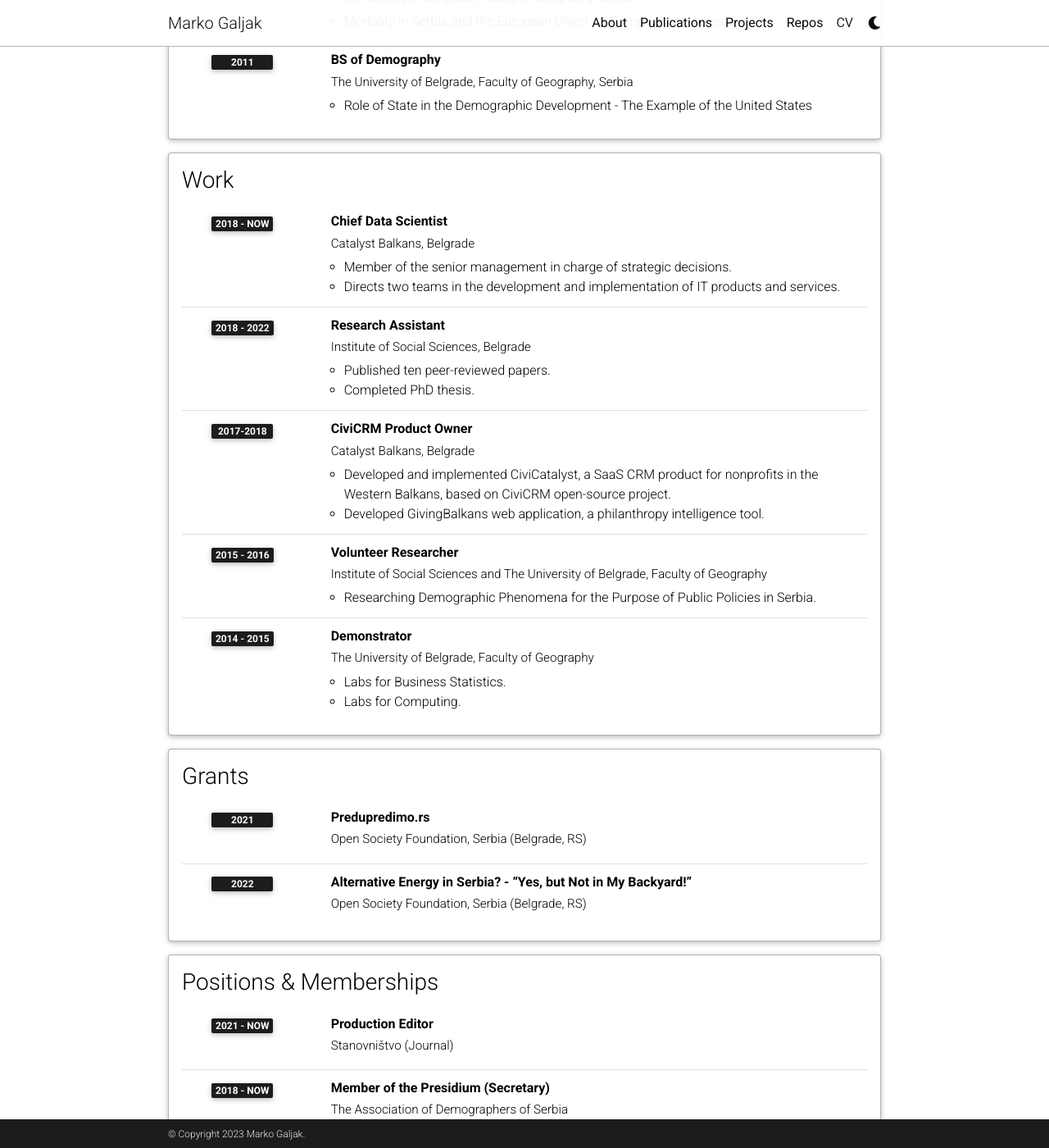
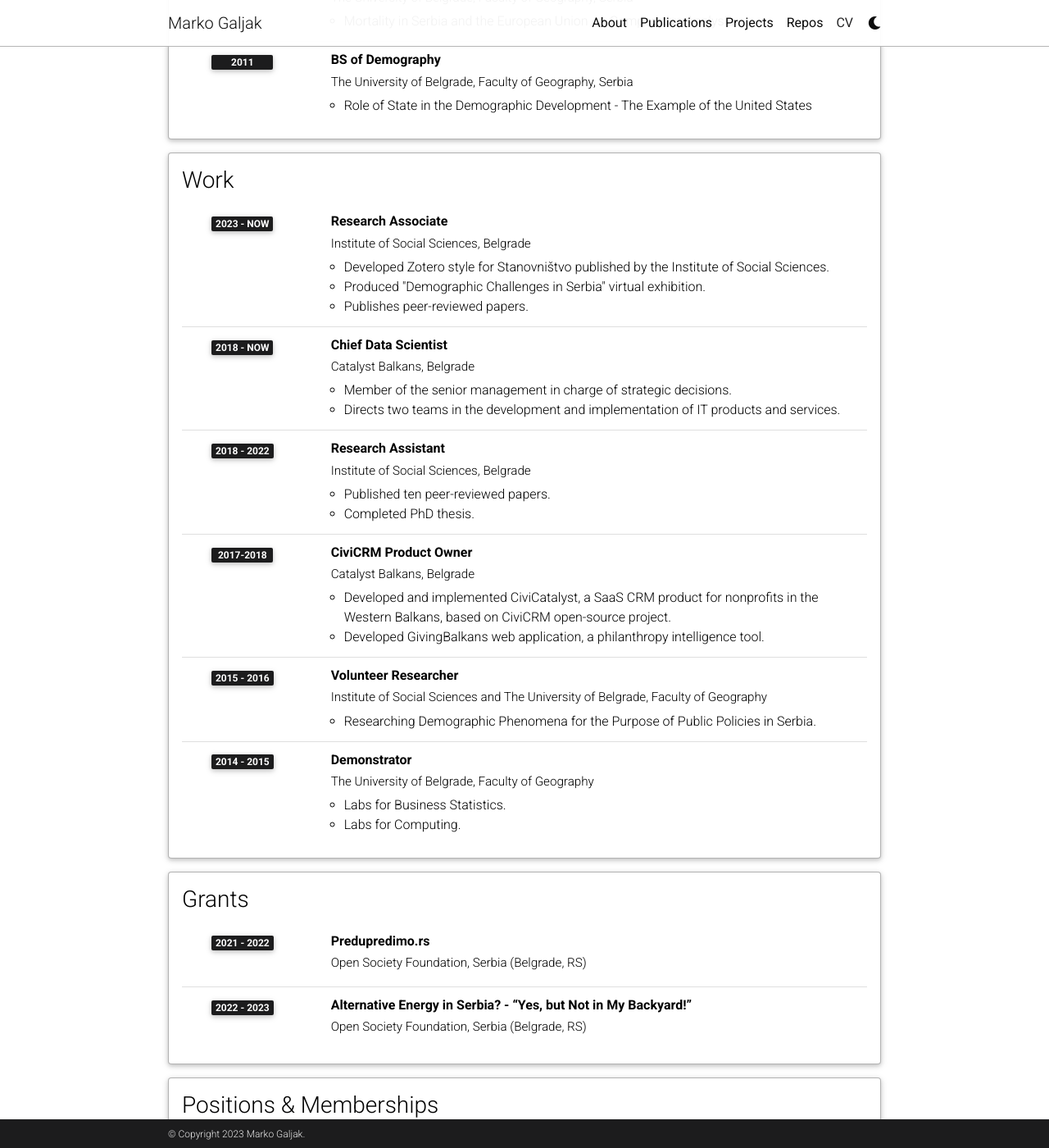
Before and after one commit to gljk/gljk, a Jekyll site: the page built from _pages/cv.md, in a window 1280 px wide and 1400 px high, scrolled down 734 px. Shown: the whole window at 82% size. Built offline with Jekyll 4.4.1, drawn with Linux system fonts in a browser that asks for light colours; full-size pictures stand in for the smaller copies a plugin makes; comment, search, counter and statistics services are not loaded; a style sheet for code colours, icons or effects is not loaded; some of the changed text lies outside the part shown.

Commit message:
pre publish changes

```diff
--- a/_bibliography/papers.bib
+++ b/_bibliography/papers.bib
@@ -180,10 +180,12 @@
 	title = {Premature {Mortality} in {Serbia} – {The} {Effects} of {Air} {Pollution} and {COVID}-19 {Pandemic}},
 	volume = {3},
 	number = {2},
+	doi = {10.5281/zenodo.7369726},
 	abstract = {Premature mortality in Serbia is a problem that is often overlooked. The paper quantifies the premature mortality in Serbia, the total premature mortality, as well as the mortality caused by the COVID-19 pandemic and PM2.5 air pollution. Detailed mortality (vital statistics based) data is combined with remote sensing data of PM2.5 estimate how affected are the municipalities of Serbia by air pollution. The results show that Serbia loses over half a million years of potential life per year. Premature mortality due to PM2.5 air pollution is most prominent in municipalities of Vojvodina (North Banat). Results indicate that the initial year of pandemic does not paint a full picture when it comes to premature mortality caused by COVID-19. The paper offers recommendations in the form of a needed paradigm shift when it comes to population policy (instead of a pronatalist one – to one that focuses on improvement of public health as a population policy), revision of strategic documents, focus on prevention and opening data as a cheap way to encourage research, inform and educate the public.},
 	journal = {Kritika: časopis za filozofiju i teoriju društva},
 	author = {Galjak, Marko},
 	year = {2022},
+	pages = {253--274},
 	abbr = {Kritika},
 	project = {Predupredimo},
 }
--- a/_config.yml
+++ b/_config.yml
@@ -125,8 +125,6 @@
 # If you have blog posts published on medium.com or other exteranl sources,
 # you can display them in your blog by adding a link to the RSS feed.
 external_sources:
-  - name: medium.com
-    rss_url: https://medium.com/@al-folio/feed
 
 # -----------------------------------------------------------------------------
 # Collections
--- a/_data/cv.yml
+++ b/_data/cv.yml
@@ -39,6 +39,14 @@
 - title: Work
   type: time_table
   contents:
+    - title: Research Associate
+      institution: Institute of Social Sciences, Belgrade
+      year: 2023 - now
+      description:
+        - Developed Zotero style for Stanovništvo published by the Institute of Social Sciences.
+        - Produced  "Demographic Challenges in Serbia" virtual exhibition.
+        - Publishes peer-reviewed papers.
+
     - title: Chief Data Scientist
       institution: Catalyst Balkans, Belgrade
       year: 2018 - now
@@ -77,18 +85,21 @@
   type: time_table
   contents:
     - title: Predupredimo.rs
-      year: 2021
+      year: 2021 - 2022
       institution: Open Society Foundation, Serbia (Belgrade, RS)
     - title: Alternative Energy in Serbia? - “Yes, but Not in My Backyard!”
-      year: 2022
+      year: 2022 - 2023
       institution: Open Society Foundation, Serbia (Belgrade, RS)
 
 - title: Positions & Memberships
   type: time_table
   contents:
+    - title: Editorial Board Member
+      institution: Stanovništvo (Journal)
+      year: 2023 - now
     - title: Production Editor
       institution: Stanovništvo (Journal)
-      year: 2021 - now
+      year: 2021 - 2023
     - title: Member of the Presidium (Secretary)
       institution: The Association of Demographers of Serbia
       year: 2018 - now
@@ -109,6 +120,11 @@
         - Premature Mortality
         - Avoidable Mortality
         - COVID-19
+    - title: Artificial Intelligence
+      items:
+        - Application of AI in social sciences
+        - Application of AI in nonprofit sector
+        - Ethics of AI
     - title: Computational Social Science
       items:
         - Social Network Analysis
@@ -121,7 +137,7 @@
 - title: Other Interests
   type: list
   contents:
-    - Ethics
+    - Bioethics
     - Psychometrics
     - Open Science
     - Animal rights
--- a/_data/repositories.yml
+++ b/_data/repositories.yml
@@ -2,6 +2,7 @@ github_users:
   - gljk
 
 github_repos:
+  - gljk/styles
   - gljk/predupredimo.rs
   - gljk/Prevremeni-mortalitet-u-Srbiji
   - gljk/Master-rad
```
Also changed, not shown: _news/announcement_5.md (added, +7 -0 lines), _pages/cv.md (+1 -1 lines).
